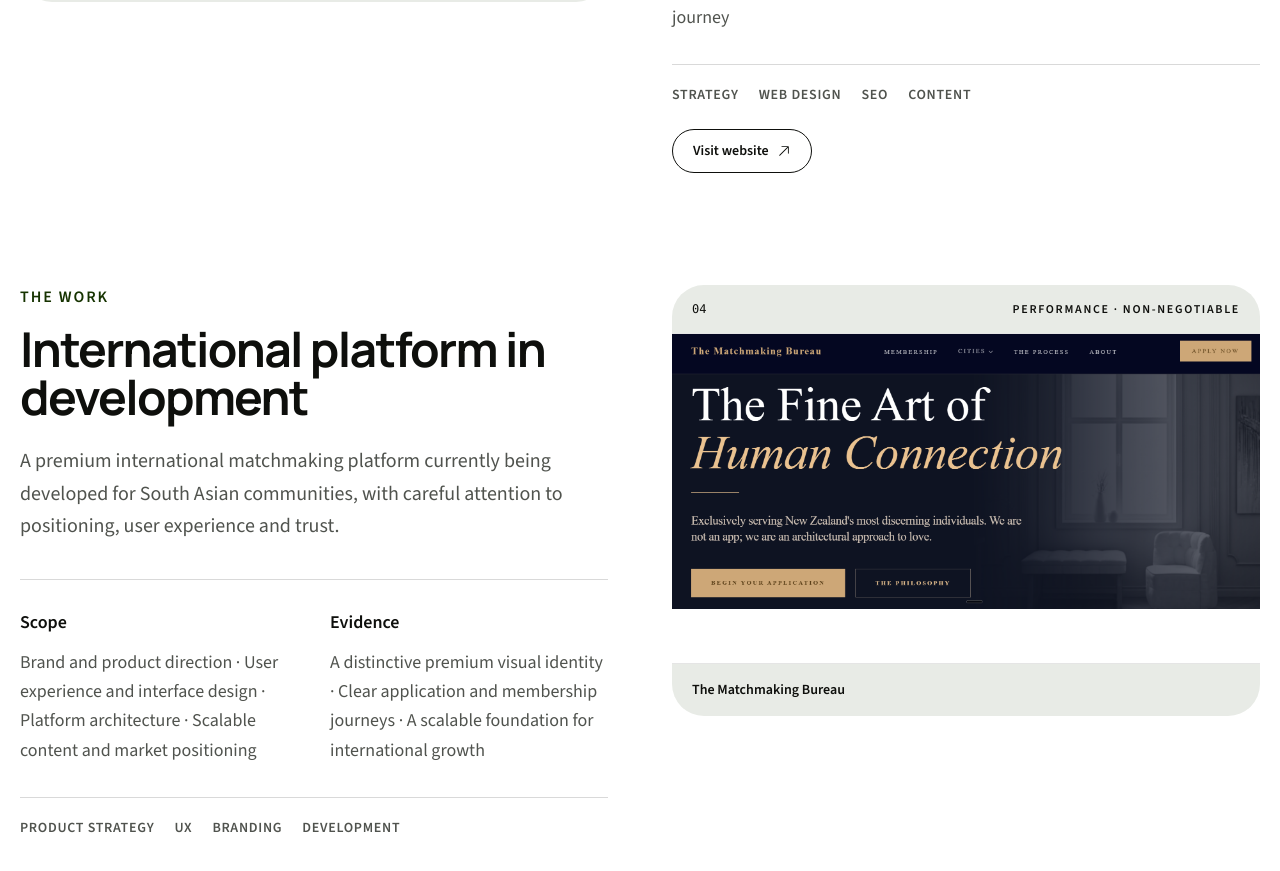
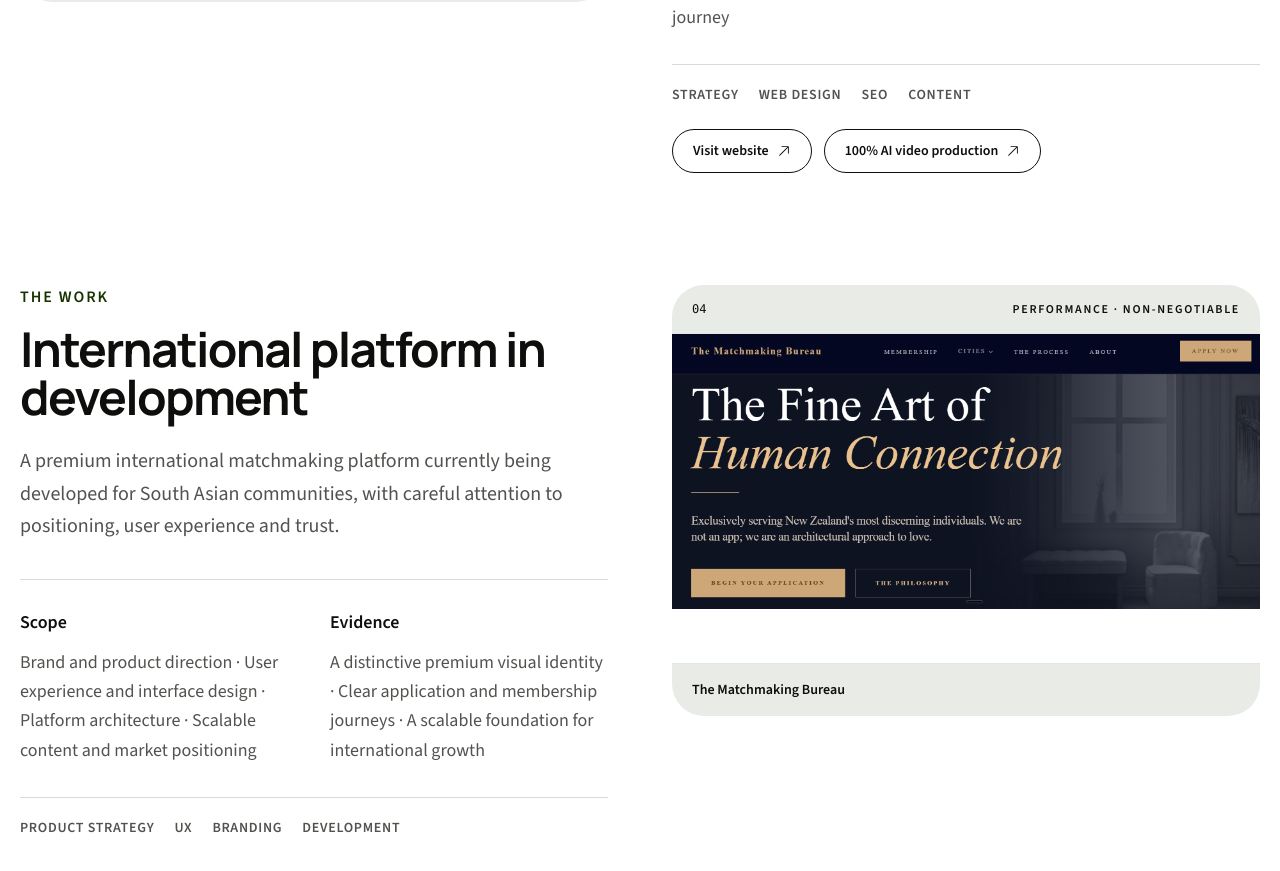
Before and after one commit to taranveerultra-bot/Tara-cv, a Next.js app: page / in a window 1280 px wide. Shown: the part 4626-5497 px from the top of the page. Built offline with nearby package versions, Linux system fonts and the light colour scheme.

Commit message:
Add AI video production work sample

```diff
--- a/src/data/projects.ts
+++ b/src/data/projects.ts
@@ -82,7 +82,13 @@ export const projects: IProject[] = [
         accent: "",
         image: "/images/projects/tui-digital.png",
         imageAlt: "Tui Digital marketing studio homepage",
-        links: [{ label: "Visit website", href: "https://tuidigital.co.nz/" }],
+        links: [
+            { label: "Visit website", href: "https://tuidigital.co.nz/" },
+            {
+                label: "100% AI video production",
+                href: "https://youtube.com/shorts/VYMwhRfioBY?feature=share",
+            },
+        ],
     },
     {
         title: "The Matchmaking Bureau",
```
